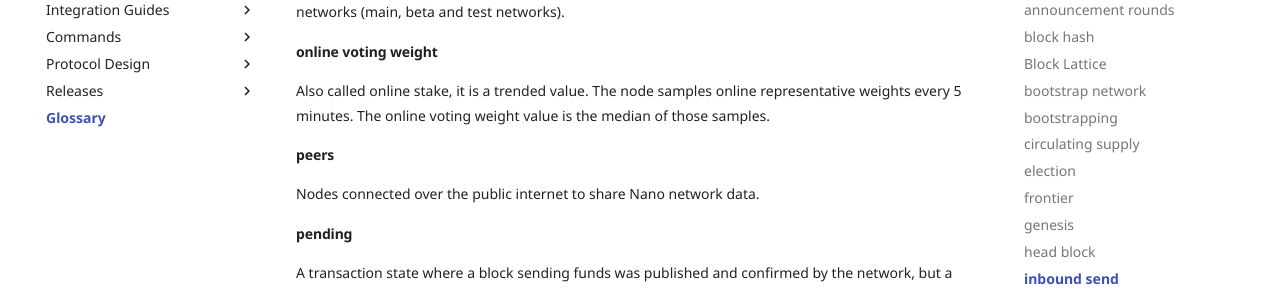
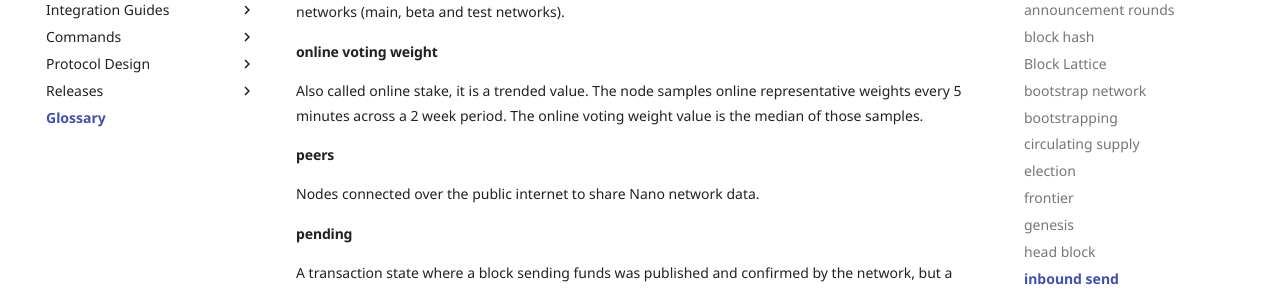
Before and after one commit to nanocurrency/nano-docs, an MkDocs documentation site: the page built from docs/glossary.md, in a window 1280 px wide and 900 px high, scrolled down 1452 px. Shown: the part 179-469 px from the top of the window. Built offline with MkDocs 1.6.1 and Material for MkDocs 9.7.7, drawn with Linux system fonts in a browser that asks for light colours; formulas are drawn with MathJax 3; comment, search, counter and statistics services are not loaded.

Commit message:
Online weight trending time period added

```diff
--- a/docs/glossary.md
+++ b/docs/glossary.md
@@ -42,7 +42,7 @@ A block with funds being transferred to an [account](#account) owned by a [walle
 A sub-network established between peers via User Datagram Protocol (UDP) for communicating newly published blocks, votes and other non-bootstrap related traffic. This is available within all Nano networks (main, beta and test networks).
 
 #### online voting weight
-Also called online stake, it is a trended value. The node samples online representative weights every 5 minutes. The online voting weight value is the median of those samples.
+Also called online stake, it is a trended value. The node samples online representative weights every 5 minutes across a 2 week period. The online voting weight value is the median of those samples.
 
 #### peers
 Nodes connected over the public internet to share Nano network data.
```
